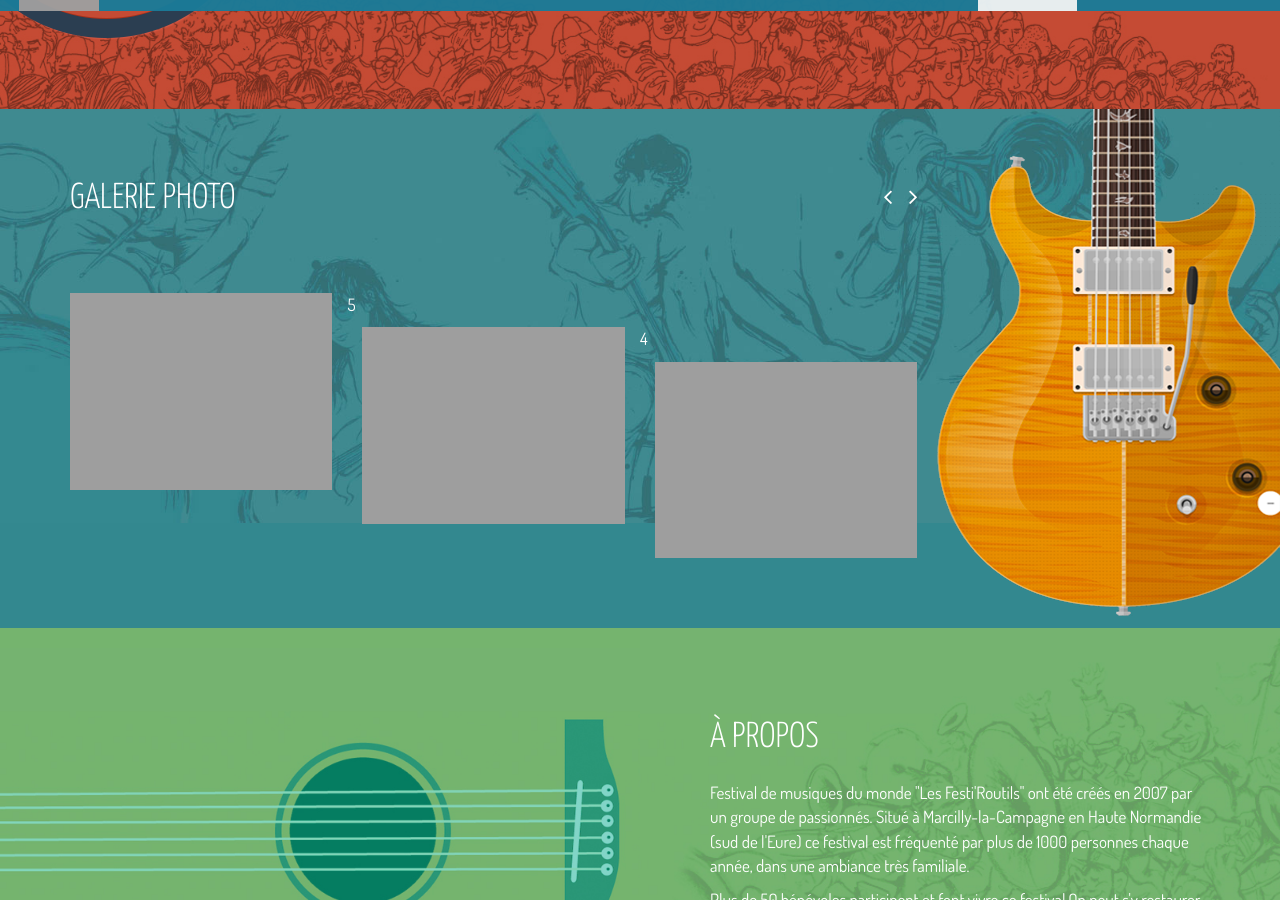
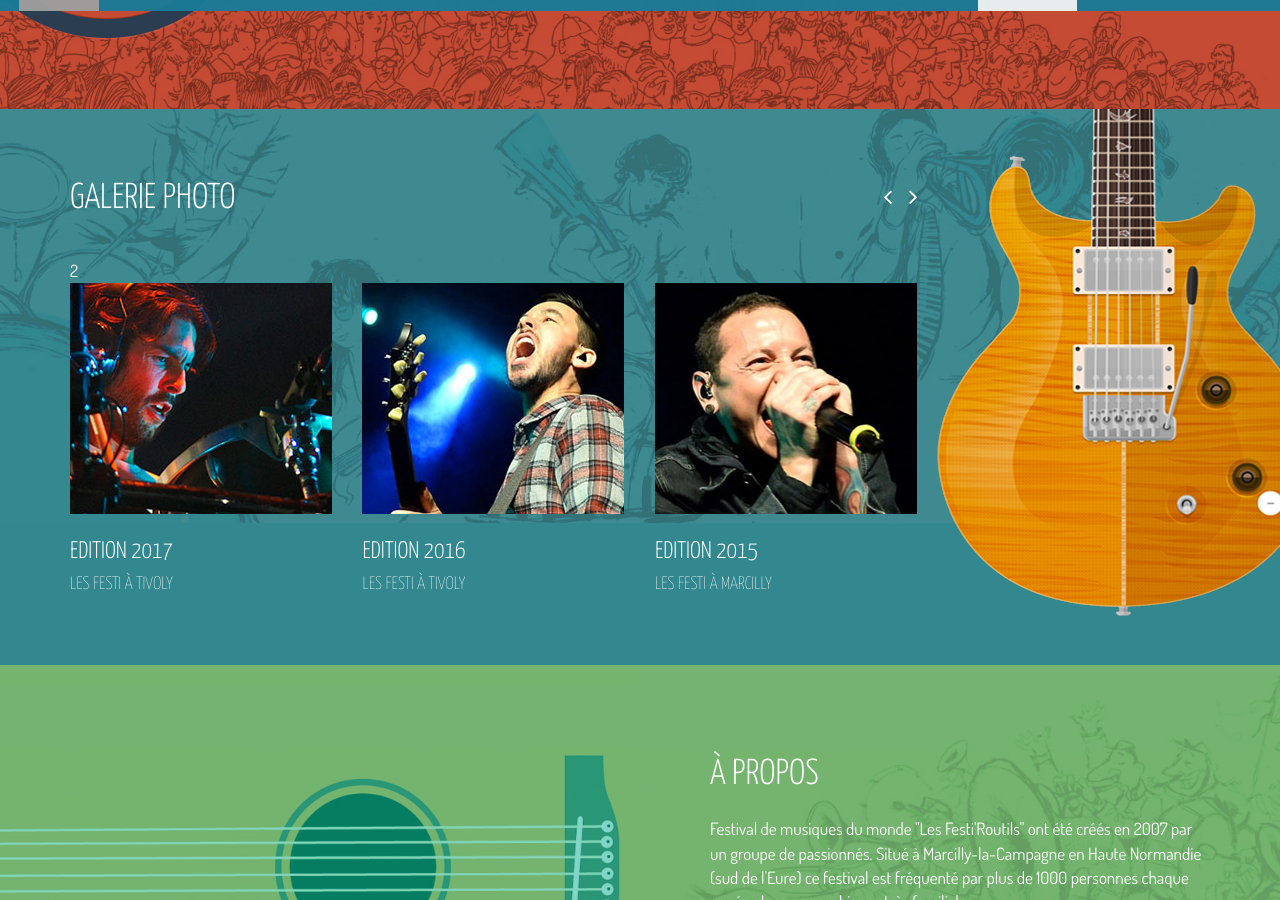
Before and after one commit to eml-trm/festiroutils_jekyll, a Jekyll site: the page built from index.html, in a window 1280 px wide and 900 px high, scrolled down 1265 px. Built offline with Jekyll 4.4.1, drawn with Linux system fonts in a browser that asks for light colours; nearby versions of some CDN libraries; library files that are not in the unit come from our copies; grey boxes are pictures that could not be loaded.

Commit message:
Les images de la gallerie s'affcihe dans le bon ordre chronologique et 3 par 3. La var mod est cependant a 2 au lieu de 3 et n'affiche pas la derniere image.

```diff
--- a/_editions/2017-07-19-album6.markdown
+++ b/_editions/2017-07-19-album6.markdown
@@ -3,7 +3,7 @@ title: Edition 2017
 subtitle: Les Festi à Tivoly
 layout: default
 modal-id: 5
-date: 19-07-2016
+date: 15-07-2017
 img: event3.jpg
 alt: image-alt
 project-date: July 2017
--- a/_includes/gallery.html
+++ b/_includes/gallery.html
@@ -8,7 +8,9 @@
                     <a class="even-control-right" href="#event-carousel" data-slide="next"><i class="fa fa-angle-right"></i></a>
                     <div class="carousel-inner">
                         {% assign start = 0 %}
+                        {% assign tab = site.editions | reverse %}
                         {% capture mod %}{{ site.editions.size | divided_by:3 | round }}{% endcapture %}
+                        {{ mod }}
                         {% for i in (0..mod) %}
                             {% if i == 0 %}
                             <div class="item active">
@@ -16,16 +18,12 @@
                             <div class="item">
                             {% endif %}
                                 <div class="row">
-                                    {% capture len %}{{ site.editions.size | minus:1 }}{% endcapture %}
-                                    {% for y in (start..len) limit:3 %}
-                                        {% assign forloop.index = start %}
-                                        {% capture ind %}{{ len | minus:y }}{% endcapture %}
-                                            <p>{{ ind }}</p>
+                                    {% for item in tab offset:start limit:3 %}
                                         <div class="col-sm-4">
                                             <div class="single-event">
-                                                <img class="img-responsive" src="images/event/{{ site.editions[ind].title }}/{{ site.editions[ind].img }}" alt="{{ site.editions[ind].alt }}">
-                                                <h4>{{ site.editions[ind].title }}</h4>
-                                                <h5>{{ site.editions[ind].subtitle }}</h5>
+                                                <img class="img-responsive" src="images/event/{{ item.title }}/{{ item.img }}" alt="{{ item.alt }}">
+                                                <h4>{{ item.title }}</h4>
+                                                <h5>{{ item.subtitle }}</h5>
                                             </div>
                                         </div>
                                     {% endfor %}
```
